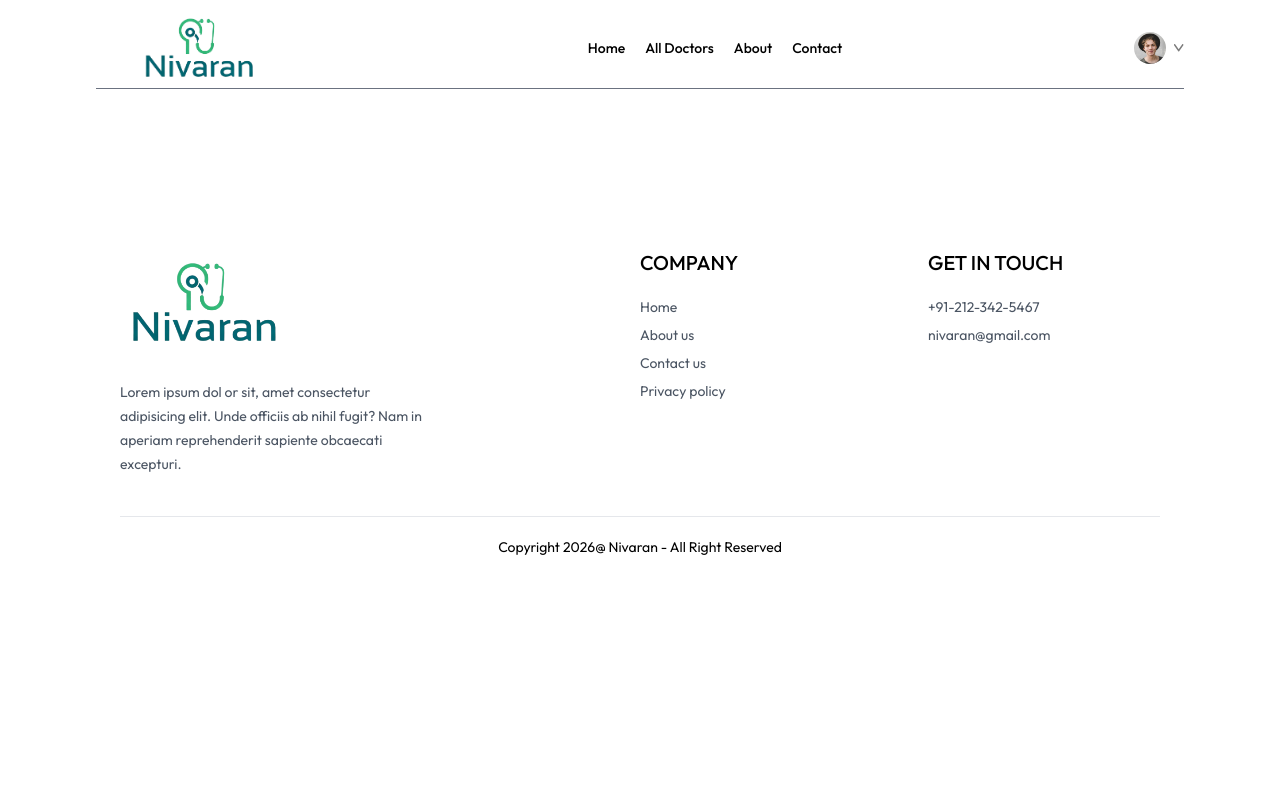
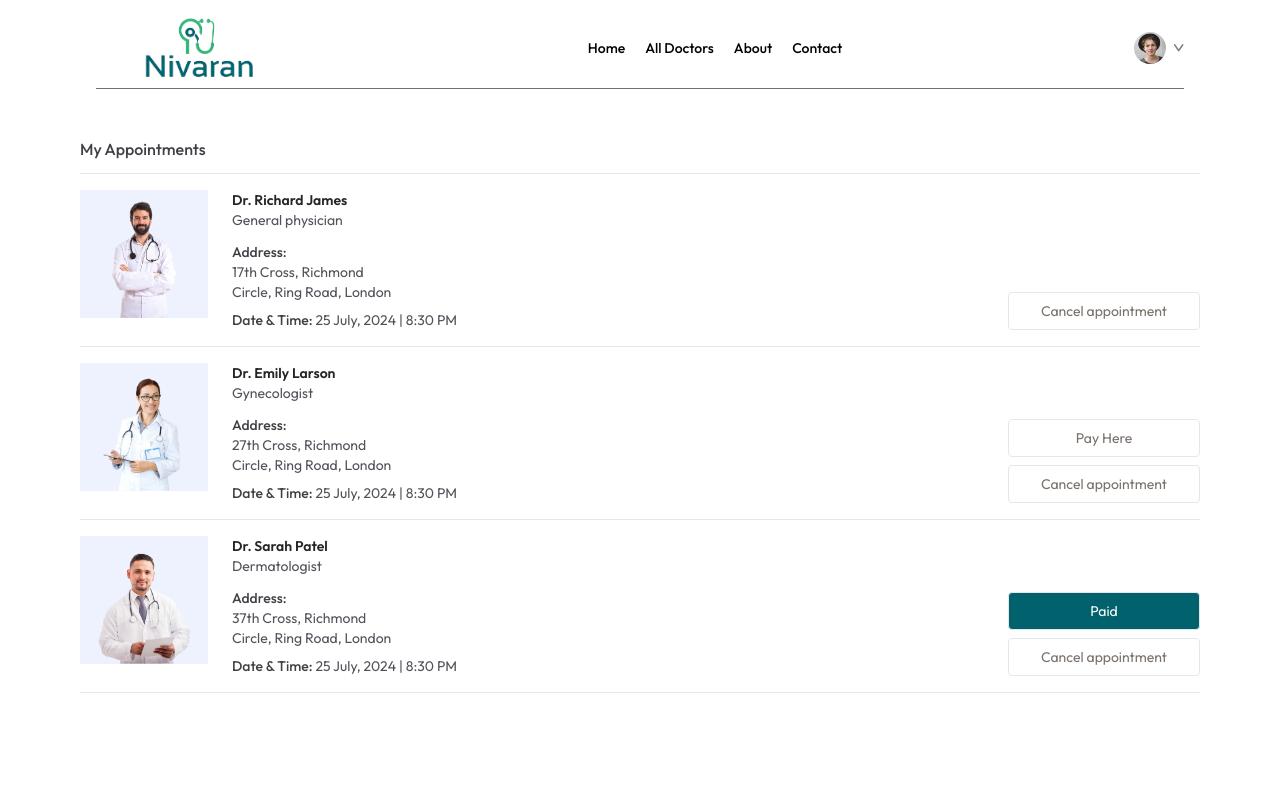
Before and after one commit to Zeenatara/nivaran-doctor-appointment-system, a React (Vite) app in the folder frontend/: page /my-appointment in a window 1280 px wide. Shown: the top 800 px of the page. Built offline with nearby package versions, Linux system fonts and the light colour scheme.

Commit message:
feat: create my appointment page UI

```diff
--- a/frontend/src/pages/MyAppointment.jsx
+++ b/frontend/src/pages/MyAppointment.jsx
@@ -1,11 +1,65 @@
-import React from 'react';
+import React, { useContext } from 'react';
+import { AppContext } from '../context/AppContext';
 
-const MyAppointment = () => {
+const MyAppointments = () => {
+  const { doctors } = useContext(AppContext);
+
   return (
     <div>
+      <p className="pb-3 mt-12 font-medium text-zinc-700 border-b">
+        My Appointments
+      </p>
 
+      <div>
+        {doctors.slice(0, 3).map((item, index) => (
+          <div
+            key={index}
+            className="grid grid-cols-[1fr_2fr] gap-4 sm:flex sm:gap-6 py-4 border-b"
+          >
+            <div>
+              <img className="w-32 bg-indigo-50" src={item.image} alt="" />
+            </div>
+
+            <div className="flex-1 text-sm text-zinc-600">
+              <p className="text-neutral-800 font-semibold">{item.name}</p>
+              <p>{item.speciality}</p>
+
+              <p className="text-zinc-700 font-medium mt-3">Address:</p>
+              <p>{item.address.line1}</p>
+              <p>{item.address.line2}</p>
+
+              <p className="mt-2">
+                <span className="text-sm text-neutral-700 font-medium">
+                  Date & Time:
+                </span>{' '}
+                25 July, 2024 | 8:30 PM
+              </p>
+            </div>
+
+            <div></div>
+
+            <div className="flex flex-col gap-2 justify-end">
+              {index === 1 && (
+                <button className="text-sm text-stone-500 text-center sm:min-w-48 py-2 border rounded hover:bg-primary hover:text-white transition-all duration-300">
+                  Pay Here
+                </button>
+              )}
+
+              {index === 2 && (
+                <button className="text-sm text-white text-center sm:min-w-48 py-2 border rounded bg-primary">
+                  Paid
+                </button>
+              )}
+
+              <button className="text-sm text-stone-500 text-center sm:min-w-48 py-2 border rounded hover:bg-red-600 hover:text-white transition-all duration-300">
+                Cancel appointment
+              </button>
+            </div>
+          </div>
+        ))}
+      </div>
     </div>
   );
-}
+};
 
-export default MyAppointment;
+export default MyAppointments;
```
